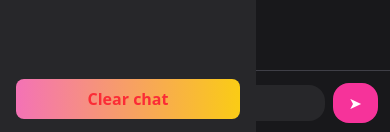
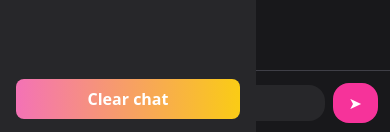
Before and after one commit to Ousmart/free_gemini, a React (Vite) app: page / in a window 390 px wide. Shown: the part 709-841 px from the top of the page. Built offline with nearby package versions, Linux system fonts and the light colour scheme.

Commit message:
first commit

```diff
--- a/src/App.jsx
+++ b/src/App.jsx
@@ -69,7 +69,7 @@ function App() {
         </div>
 
         <div>
-          <button className='relative w-full hover:bg-zinc-600 hover:cursor-pointer p-2 text-red-500
+          <button className='relative w-full bg-zinc-300 hover:cursor-pointer p-2 text-white
             font-semibold rounded-lg rainbow-hover px-4 py-2
           '
             onClick={clearHistory}
@@ -80,7 +80,7 @@ function App() {
       </div>
 
       {/* Main Content */}
-      <div className={`flex-1 flex flex-col w-full sm:w-full h-full`}
+      <div className={`flex-1 flex flex-col w-full sm:w-full h-full justify-between`}
         onClick={() => setIsSidebarOpen(false)}
       >
         {/* Chat Area */}
@@ -109,7 +109,7 @@ function App() {
         </div>
 
         {/* Input Section (sticky bottom like ChatGPT) */}
-        <div className="p-3 border-t border-zinc-700 bg-zinc-900 sticky bottom-0">
+        <div className="p-3 border-t border-zinc-700 bg-zinc-900">
           <div className="flex items-center gap-2">
             <textarea
               rows={1}
```
